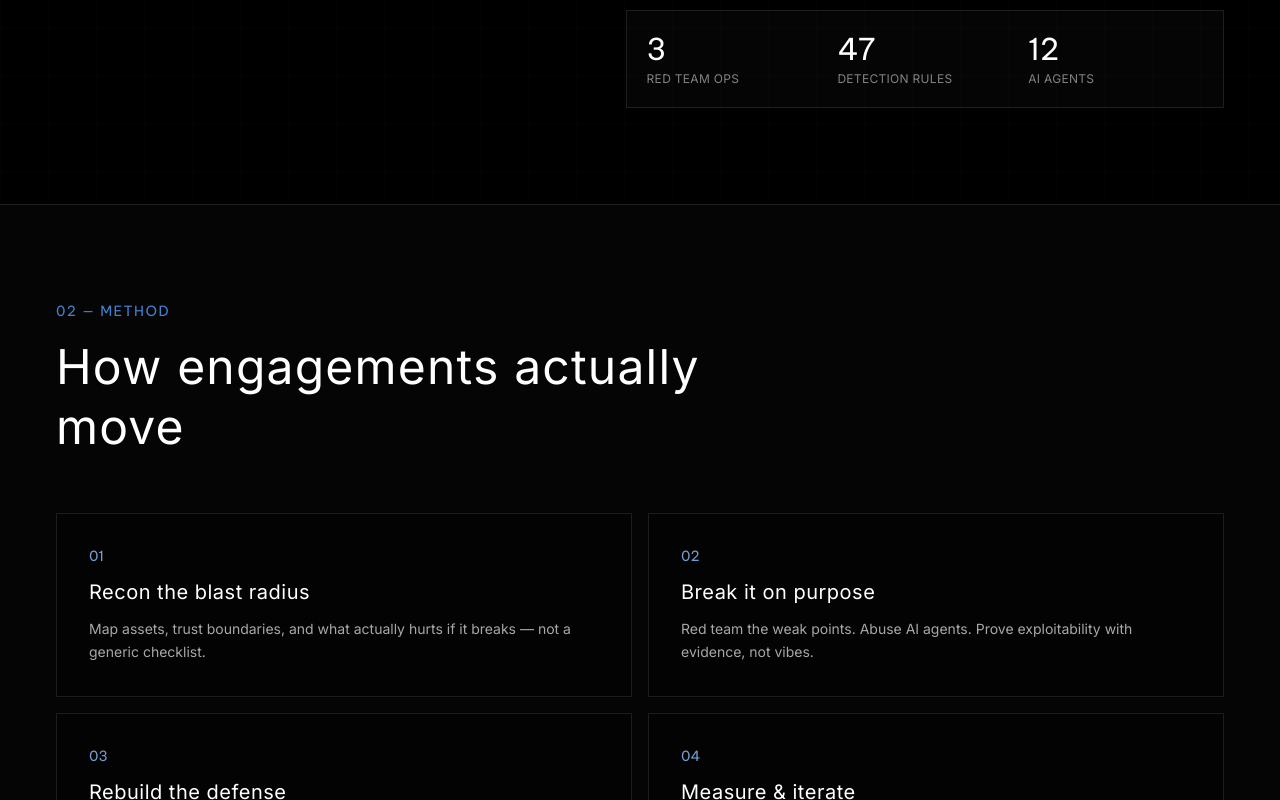
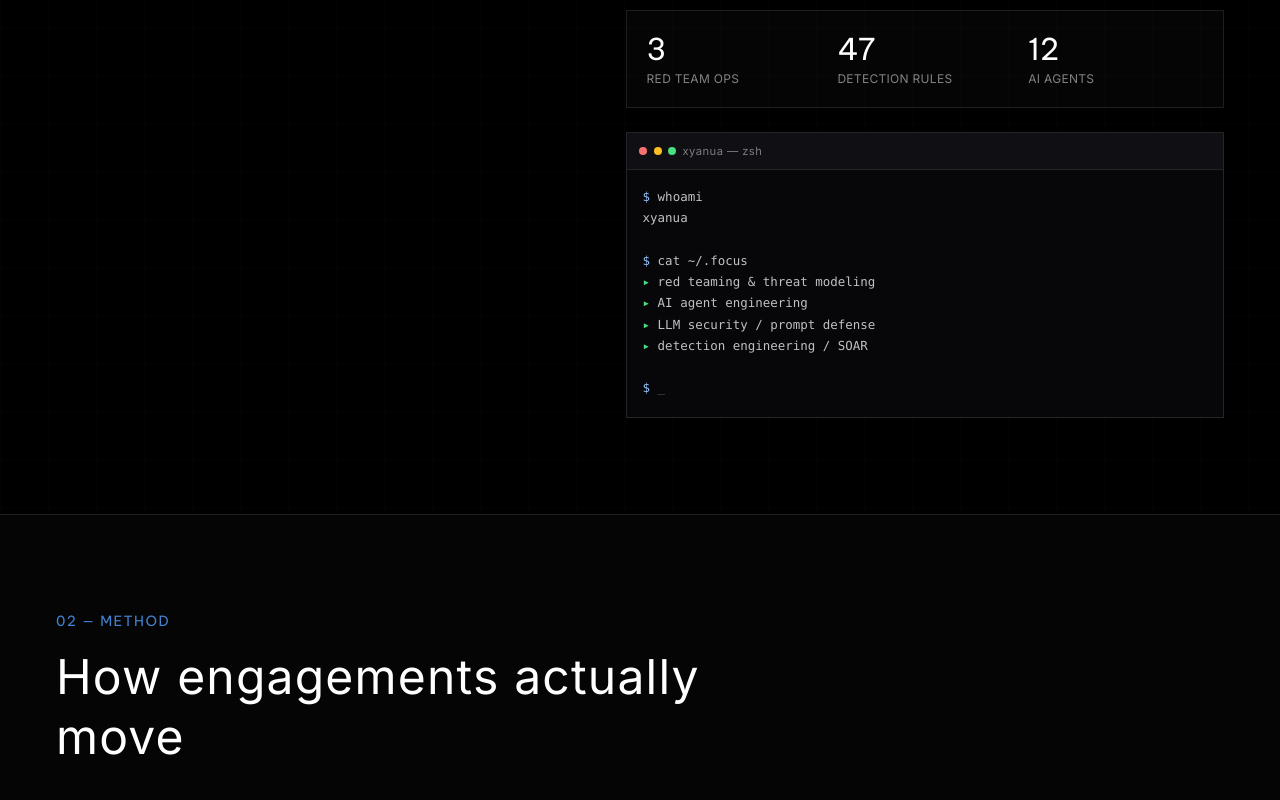
Before and after one commit to imxyanua/imxyanua.github.io, a React (Vite) app: page / in a window 1280 px wide. Shown: the part 1160-1960 px from the top of the page. Built offline with nearby package versions, Linux system fonts and the light colour scheme; a web font is replaced by a local one.

Commit message:
feat: add terminal craft card and animated about stats
Introduce a zsh-style focus card and count-up metrics inspired by cinematic portfolio craft sections.

```diff
--- a/src/App.tsx
+++ b/src/App.tsx
@@ -9,7 +9,6 @@ import {
   Lock,
   Terminal,
   Cpu,
-  ArrowDown,
   ArrowUp,
 } from 'lucide-react'
 import MusicPlayer from './MusicPlayer'
@@ -36,6 +35,52 @@ function Logo() {
         fill="white"
       />
     </svg>
+  )
+}
+
+function CountUp({ value, className = '' }: { value: number; className?: string }) {
+  const ref = useRef<HTMLSpanElement>(null)
+  const [n, setN] = useState(0)
+
+  useEffect(() => {
+    const node = ref.current
+    if (!node) return
+    let raf = 0
+    let started = false
+
+    const run = () => {
+      const start = performance.now()
+      const duration = 1100
+      const tick = (now: number) => {
+        const t = Math.min(1, (now - start) / duration)
+        const eased = 1 - Math.pow(1 - t, 3)
+        setN(Math.round(value * eased))
+        if (t < 1) raf = requestAnimationFrame(tick)
+      }
+      raf = requestAnimationFrame(tick)
+    }
+
+    const observer = new IntersectionObserver(
+      ([entry]) => {
+        if (entry.isIntersecting && !started) {
+          started = true
+          run()
+          observer.disconnect()
+        }
+      },
+      { threshold: 0.4 },
+    )
+    observer.observe(node)
+    return () => {
+      observer.disconnect()
+      cancelAnimationFrame(raf)
+    }
+  }, [value])
+
+  return (
+    <span ref={ref} className={className}>
+      {n}
+    </span>
   )
 }
 
@@ -485,23 +530,64 @@ export default function App() {
             <Reveal delay={240}>
               <div className="grid grid-cols-3 gap-4 border border-white/10 bg-white/[0.02] p-5">
                 <div>
-                  <div className="font-pixel text-2xl text-white md:text-3xl">3</div>
+                  <div className="font-pixel text-2xl text-white md:text-3xl">
+                    <CountUp value={3} />
+                  </div>
                   <div className="mt-1 text-xs tracking-wide text-white/50 uppercase">
                     {t.statOps}
                   </div>
                 </div>
                 <div>
-                  <div className="font-pixel text-2xl text-white md:text-3xl">47</div>
+                  <div className="font-pixel text-2xl text-white md:text-3xl">
+                    <CountUp value={47} />
+                  </div>
                   <div className="mt-1 text-xs tracking-wide text-white/50 uppercase">
                     {t.statRules}
                   </div>
                 </div>
                 <div>
-                  <div className="font-pixel text-2xl text-white md:text-3xl">12</div>
+                  <div className="font-pixel text-2xl text-white md:text-3xl">
+                    <CountUp value={12} />
+                  </div>
                   <div className="mt-1 text-xs tracking-wide text-white/50 uppercase">
                     {t.statAgents}
                   </div>
                 </div>
+              </div>
+            </Reveal>
+
+            <Reveal delay={300}>
+              <div className="term-card mt-6">
+                <div className="term-bar">
+                  <i />
+                  <i />
+                  <i />
+                  <span>{t.termTitle}</span>
+                </div>
+                <pre className="term-body">
+                  {t.termLines.map((line, idx) => {
+                    if (line.startsWith('$')) {
+                      return (
+                        <div key={`term-${idx}`}>
+                          <span className="c">$</span>
+                          <span className={line.includes('_') ? 'dim' : undefined}>
+                            {line.slice(1)}
+                          </span>
+                        </div>
+                      )
+                    }
+                    if (line.startsWith('▸')) {
+                      return (
+                        <div key={`term-${idx}`}>
+                          <span className="g">▸</span>
+                          {line.slice(1)}
+                        </div>
+                      )
+                    }
+                    if (line === '') return <div key={`term-${idx}`}>&nbsp;</div>
+                    return <div key={`term-${idx}`}>{line}</div>
+                  })}
+                </pre>
               </div>
             </Reveal>
           </div>
--- a/src/i18n/translations.ts
+++ b/src/i18n/translations.ts
@@ -40,6 +40,8 @@ export type Dictionary = {
   statOps: string
   statRules: string
   statAgents: string
+  termTitle: string
+  termLines: string[]
   methodLabel: string
   methodTitle: string
   methodSteps: { step: string; title: string; text: string }[]
@@ -142,6 +144,19 @@ export const translations: Record<Lang, Dictionary> = {
     statOps: 'Red team ops',
     statRules: 'Detection rules',
     statAgents: 'AI agents',
+    termTitle: 'xyanua — zsh',
+    termLines: [
+      '$ whoami',
+      'xyanua',
+      '',
+      '$ cat ~/.focus',
+      '▸ red teaming & threat modeling',
+      '▸ AI agent engineering',
+      '▸ LLM security / prompt defense',
+      '▸ detection engineering / SOAR',
+      '',
+      '$ _',
+    ],
     methodLabel: '02 — Method',
     methodTitle: 'How engagements actually move',
     methodSteps: [
@@ -311,6 +326,19 @@ export const translations: Record<Lang, Dictionary> = {
     statOps: 'Chiến dịch red team',
     statRules: 'Detection rules',
     statAgents: 'AI agents',
+    termTitle: 'xyanua — zsh',
+    termLines: [
+      '$ whoami',
+      'xyanua',
+      '',
+      '$ cat ~/.focus',
+      '▸ red teaming & threat modeling',
+      '▸ AI agent engineering',
+      '▸ bảo mật LLM / prompt defense',
+      '▸ detection engineering / SOAR',
+      '',
+      '$ _',
+    ],
     methodLabel: '02 — Phương pháp',
     methodTitle: 'Engagement thực tế diễn ra thế nào',
     methodSteps: [
@@ -479,6 +507,19 @@ export const translations: Record<Lang, Dictionary> = {
     statOps: '红队行动',
     statRules: '检测规则',
     statAgents: 'AI Agents',
+    termTitle: 'xyanua — zsh',
+    termLines: [
+      '$ whoami',
+      'xyanua',
+      '',
+      '$ cat ~/.focus',
+      '▸ red teaming & threat modeling',
+      '▸ AI agent engineering',
+      '▸ LLM 安全 / prompt defense',
+      '▸ detection engineering / SOAR',
+      '',
+      '$ _',
+    ],
     methodLabel: '02 — 方法',
     methodTitle: '真实项目如何推进',
     methodSteps: [
--- a/src/index.css
+++ b/src/index.css
@@ -457,6 +457,61 @@ html[data-lang='zh'] .font-label {
   color: #fff;
 }
 
+.term-card {
+  overflow: hidden;
+  border: 1px solid rgba(255, 255, 255, 0.12);
+  background: #070709;
+}
+
+.term-bar {
+  display: flex;
+  align-items: center;
+  gap: 0.4rem;
+  border-bottom: 1px solid rgba(255, 255, 255, 0.08);
+  background: #101014;
+  padding: 0.55rem 0.8rem;
+  font-size: 0.7rem;
+  letter-spacing: 0.04em;
+  color: rgba(255, 255, 255, 0.45);
+}
+
+.term-bar i {
+  width: 8px;
+  height: 8px;
+  border-radius: 999px;
+  background: #3f3f46;
+}
+
+.term-bar i:nth-child(1) {
+  background: #f87171;
+}
+.term-bar i:nth-child(2) {
+  background: #fbbf24;
+}
+.term-bar i:nth-child(3) {
+  background: #4ade80;
+}
+
+.term-body {
+  margin: 0;
+  padding: 1rem 1rem 1.15rem;
+  font-family: ui-monospace, SFMono-Regular, Menlo, Consolas, monospace;
+  font-size: 0.78rem;
+  line-height: 1.7;
+  color: rgba(255, 255, 255, 0.75);
+  white-space: pre-wrap;
+}
+
+.term-body .c {
+  color: #93c5fd;
+}
+.term-body .g {
+  color: #4ade80;
+}
+.term-body .dim {
+  color: rgba(255, 255, 255, 0.35);
+}
+
 @media (prefers-reduced-motion: reduce) {
   html {
     scroll-behavior: auto;
```
